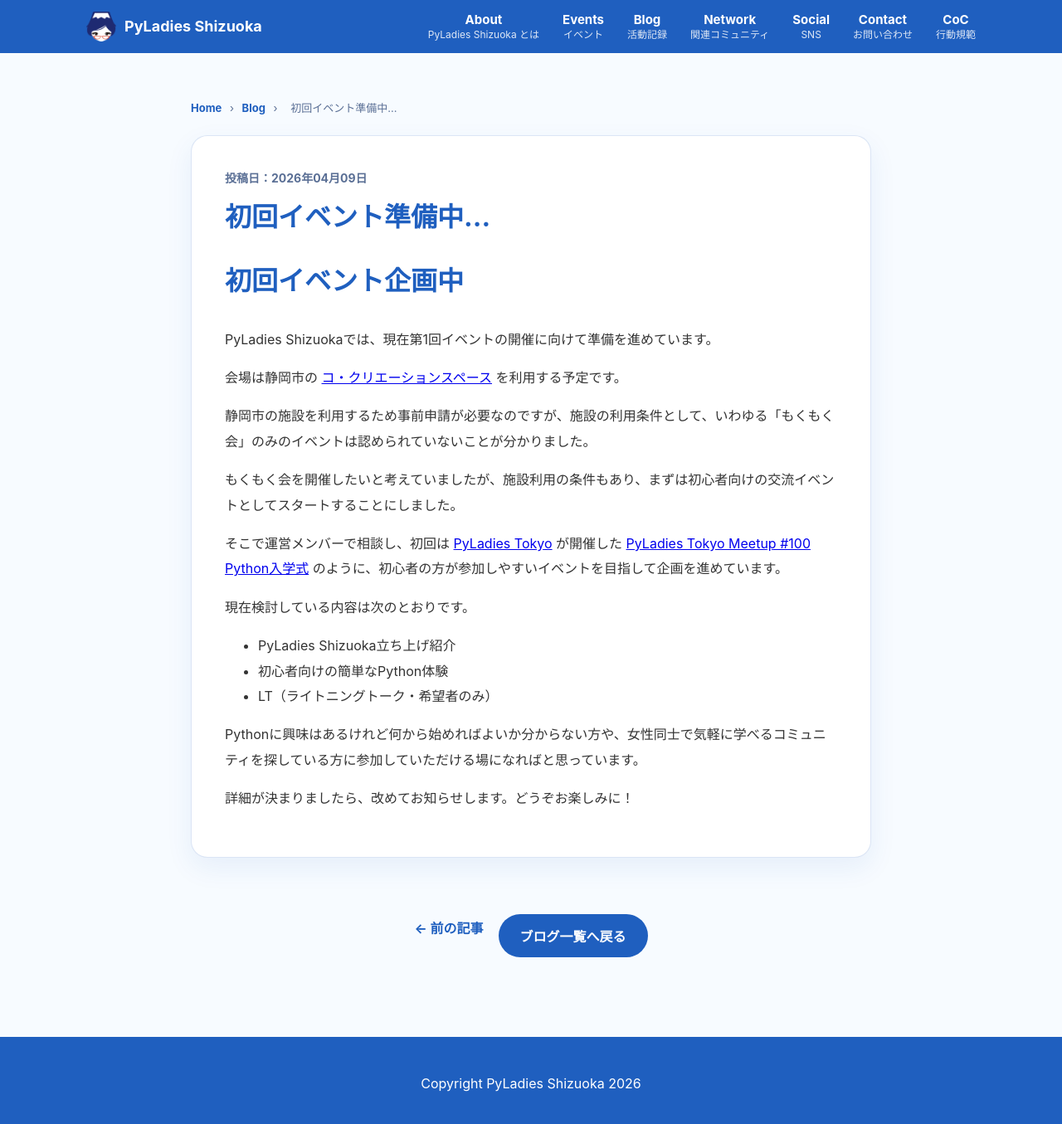
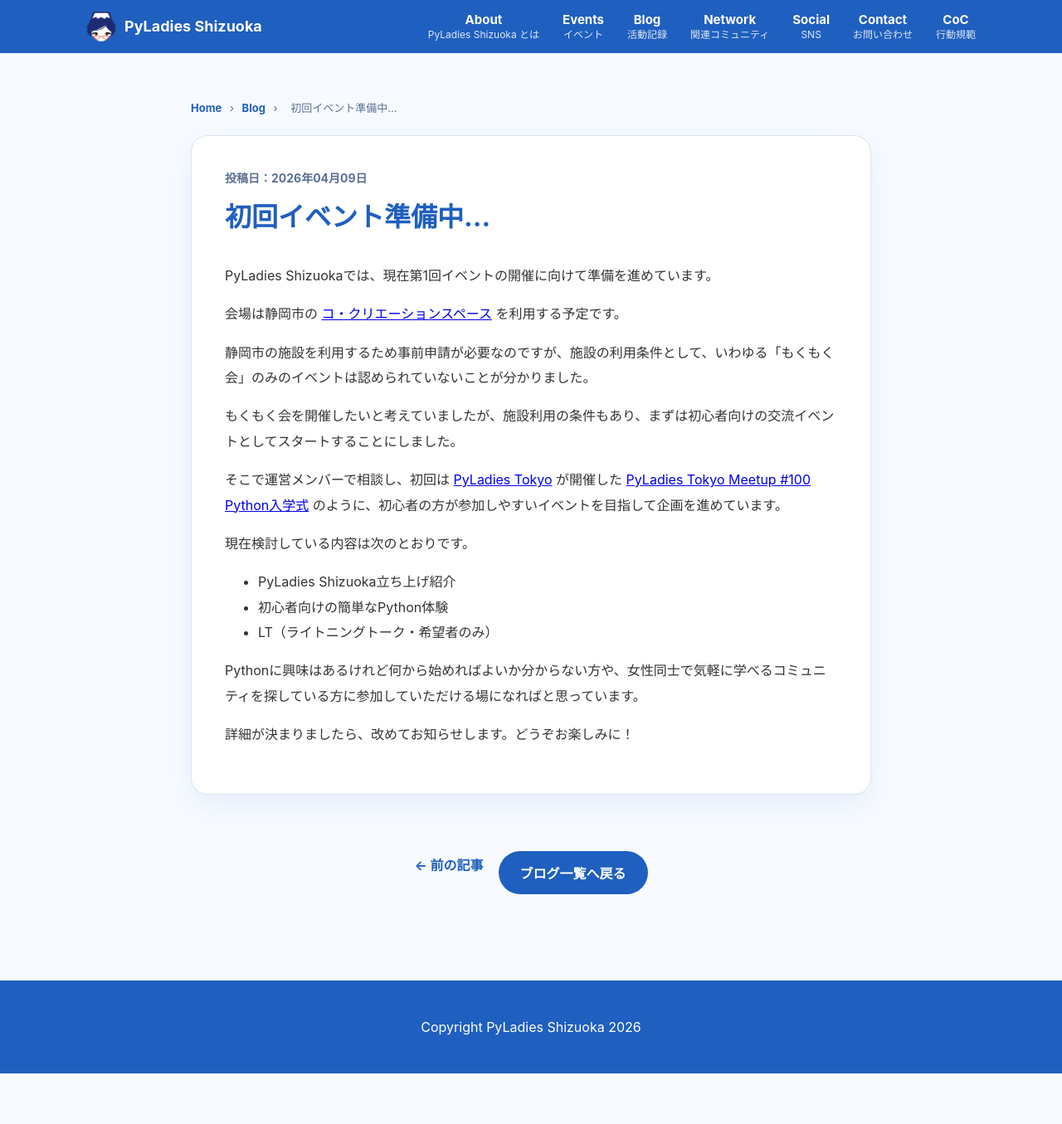
Before and after one commit to PyLadiesShizuoka/pyladiesshizuoka.github.io, a Jekyll site: the page built from _posts/2026-04-09-firstevent-planning.md, in a window 1280 px wide and 1362 px high. Shown: the top 1355 px of the window at 83% size. Built offline with Jekyll 4.4.1, drawn with Linux system fonts in a browser that asks for light colours.

Commit message:
Remove header from first event planning post
Removed the header for the first event planning post.

```diff
--- a/_posts/2026-04-09-firstevent-planning.md
+++ b/_posts/2026-04-09-firstevent-planning.md
@@ -3,8 +3,6 @@
 title: "初回イベント準備中..."
 date: 2026-04-09
 ---
-
-# 初回イベント企画中
 
 PyLadies Shizuokaでは、現在第1回イベントの開催に向けて準備を進めています。
 
```
